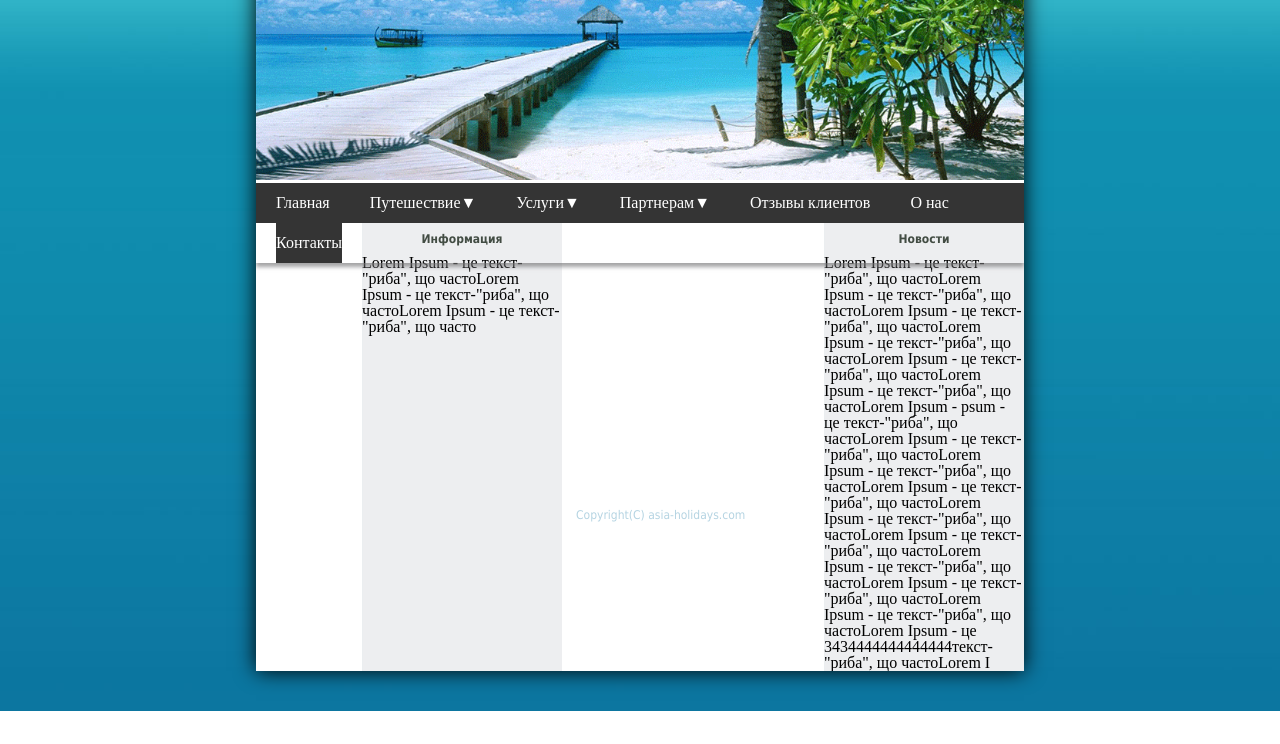
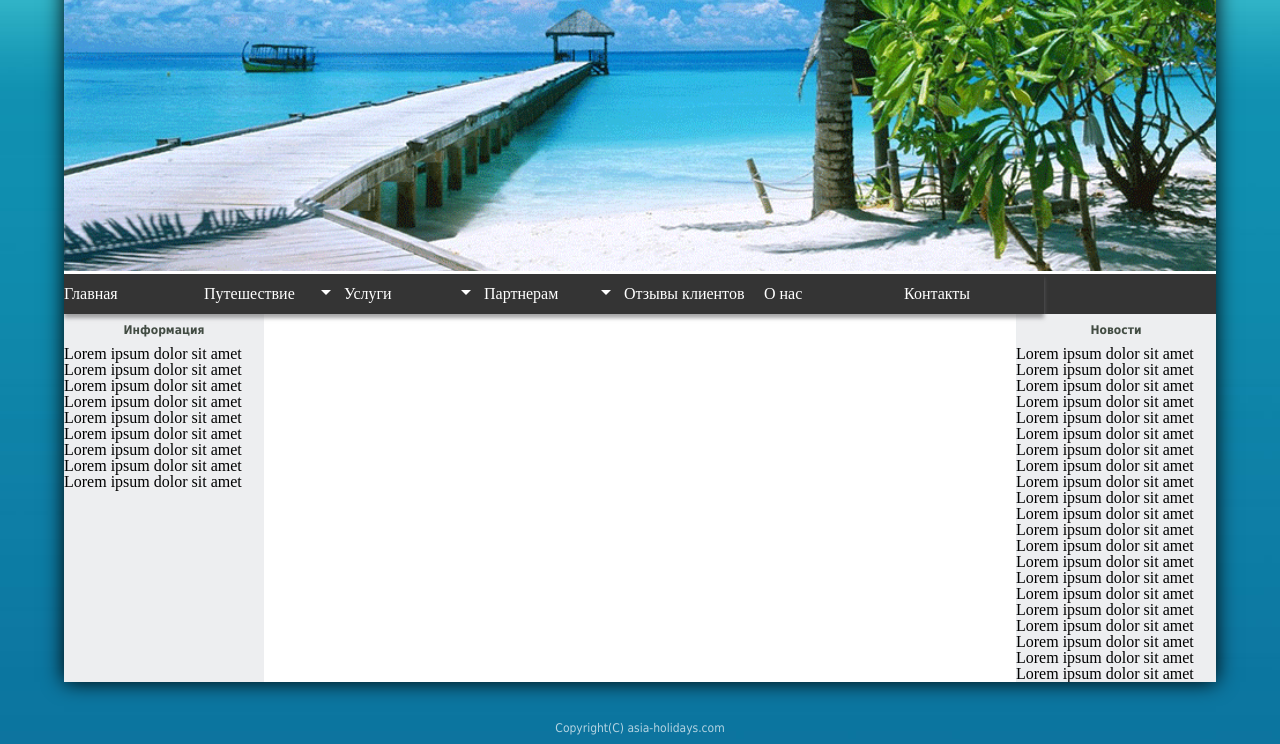
Before and after one commit to lora-vit/FrontendCourse, a plain HTML site: page lab-4/index.html in a window 1280 px wide. Shown: the part 269-1013 px from the top of the page. Before the commit the page ends 980 px from the top, so only its background shows below. Drawn offline with Linux system fonts and the light colour scheme.

Commit message:
исправлено по замечаниям

```diff
--- a/lab-4/css/style.css
+++ b/lab-4/css/style.css
@@ -8,13 +8,7 @@ body{
  background: url(../img/az-background.jpg);
  background-size: 100%;
 }
-#triangle-down {
-  width: 0;
-  height: 0;
-  border-left: 50px solid transparent;
-  border-right: 50px solid transparent;
-  border-top: 100px solid red;
-}
+
 .head-right{
   float: right;
   color:#68b4c7;
@@ -26,8 +20,8 @@ body{
   position: relative;
   margin-bottom: 40px;
   background-color: white;
-  margin-left: 20%;
-  margin-right: 20%;
+  margin-left: 5%;
+  margin-right: 5%;
   box-shadow: 0 0 20px;
   overflow: hidden;
   /* border: 1px solid red;*/
@@ -46,6 +40,7 @@ ul.country li{
   display: inline-block;
   margin-left: 0px;
   padding-top: 0px;
+  text-align: center;
 }
 div.block-menu{
   height : 40px;
@@ -54,7 +49,8 @@ div.block-menu{
   color: white;
 }
 ul.menu {
-  display: block;
+  display: inline-block;
+
   margin: 0;
   padding: 0;
   list-style: none;
@@ -63,7 +59,7 @@ ul.menu {
   margin-right: 0;
   padding-right: 0;
   box-shadow: 0px 4px 4px 0px rgba(119,119,120,0.66);
-  position: relative;
+  /*  position: relative;*/
 }
 
 ul.menu:after {
@@ -74,19 +70,17 @@ ul.menu:after {
 }
 
 
-ul.menu  li {
+ul.menu > li {
   float: left;
   position: relative;
   height : 40px;
   line-height: 40px;
-  padding-left:20px;
-  padding-right:20px;
 
-
+  width: 140px;
   /*font-size: 16px;*/
 }
 ul.menu > li > a {
-  display: inline-block;
+  display: block;
   /*  padding: 10px;*/
  /* padding-left: 10px;
  padding-right: 10px;*/
@@ -107,7 +101,7 @@ ul.menu > li > a {
     ul.submenu {
       display: none;
       position: absolute;
-      width: 120px;
+      width: 140px;
       top: 37px;
       left: 0;
       /*background-color: white;   */
@@ -172,12 +166,10 @@ ul.menu li{
   padding-right:40px;
   }*/
   p.m-footer{
-
-    position: fixed;
-
+   /* position: fixed;*/
    text-align: center;
-    bottom: 10px;
-    left: 45%;
+   padding-bottom: 10px;
+   /* left: 45%;*/
    color: #b5d4e2;
    font-family: Tahoma;
    font-size: 12px;
@@ -194,6 +186,29 @@ ul.menu li{
 p.m-size12{
   font-size: 12px;
 }
+
+#trip::after{
+    content: " ";
+     position: absolute;
+     border: 5px solid;
+     border-color: white transparent transparent transparent;
+     top: 40%;
+   right: 9%;
+}
+
+/* .tr {
+  font-size:8px;
+ color: #ffffff;
+ }*/
+/*.tr2{
+  margin-top: 20px;
+  background-color: transparent;
+  height: 0px;
+  width: 0px;
+  margin: 0 auto;
+  border: 10px solid transparent;
+  border-top-color: black;
+}*/
 /*div.page-border{
   background-color: #f9f9f9;
 }
--- a/lab-4/index.html
+++ b/lab-4/index.html
@@ -33,7 +33,7 @@
    <div class="block-menu">
      <ul class="menu">
        <li><a href="#">Главная</a></li>
-       <li><a href="#">Путешествие<span class="tr">&#9660;</span></a>
+       <li><a href="#" id="trip" >Путешествие<span class="tr2"></span></a>
         <ul class="submenu">
           <li><a href="#">Путешествие 1</a></li>
           <li><a href="#">Путешествие 2</a></li>
@@ -42,14 +42,14 @@
           <li><a href="#">Путешествие 5</a></li>
         </ul>
       </li>
-      <li><a href="#">Услуги<span class="tr">&#9660;</span></a>
+      <li><a href="#" id="trip">Услуги<span class="tr2"></span></a>
         <ul class="submenu">
           <li><a href="#">Услуга 1</a></li>
           <li><a href="#">Услуга 2</a></li>
           <li><a href="#">Услуга 3</a></li>
         </ul>
       </li>
-      <li><a href="#"  #triangle-down >Партнерам<span class="tr">&#9660;</span></a>
+      <li><a href="#"  id="trip" >Партнерам<span class="tr2"></span></a>
         <ul class="submenu">
           <li><a href="#">Sudmenu 4</a></li>
           <li><a href="#">Sudmenu 4</a></li>
@@ -64,15 +64,14 @@
 
   <div class="block-left">
     <p class="center-title">Информация</p>
-    Lorem Ipsum - це текст-"риба", що частоLorem Ipsum - це текст-"риба", що частоLorem Ipsum - це текст-"риба", що часто
+    Lorem ipsum dolor sit amet Lorem ipsum dolor sit amet Lorem ipsum dolor sit amet Lorem ipsum dolor sit amet Lorem ipsum dolor sit amet Lorem ipsum dolor sit amet Lorem ipsum dolor sit amet Lorem ipsum dolor sit amet Lorem ipsum dolor sit amet
   </div>
   <div class="block-middle">
 
   </div>
   <div class="block-right">
    <p class="center-title">Новости</p>
-   Lorem Ipsum - це текст-"риба", що частоLorem Ipsum - це текст-"риба", що частоLorem Ipsum - це текст-"риба", що частоLorem Ipsum - це текст-"риба", що частоLorem Ipsum - це текст-"риба", що частоLorem Ipsum - це текст-"риба", що частоLorem Ipsum -
-   psum - це текст-"риба", що частоLorem Ipsum - це текст-"риба", що частоLorem Ipsum - це текст-"риба", що частоLorem Ipsum - це текст-"риба", що частоLorem Ipsum - це текст-"риба", що частоLorem Ipsum - це текст-"риба", що частоLorem Ipsum - це текст-"риба", що частоLorem Ipsum - це текст-"риба", що частоLorem Ipsum - це текст-"риба", що частоLorem Ipsum - це 3434444444444444текст-"риба", що частоLorem I
+   Lorem ipsum dolor sit amet Lorem ipsum dolor sit amet Lorem ipsum dolor sit amet Lorem ipsum dolor sit amet Lorem ipsum dolor sit amet Lorem ipsum dolor sit amet Lorem ipsum dolor sit amet Lorem ipsum dolor sit amet Lorem ipsum dolor sit amet  Lorem ipsum dolor sit amet Lorem ipsum dolor sit amet  Lorem ipsum dolor sit amet Lorem ipsum dolor sit amet Lorem ipsum dolor sit amet Lorem ipsum dolor sit amet Lorem ipsum dolor sit amet Lorem ipsum dolor sit amet Lorem ipsum dolor sit amet Lorem ipsum dolor sit amet Lorem ipsum dolor sit amet Lorem ipsum dolor sit amet
  </div>
 </div>
 <p class="m-footer">Copyright(C) asia-holidays.com</p>
```
Lines whose indentation alone changed are shown as unchanged.
